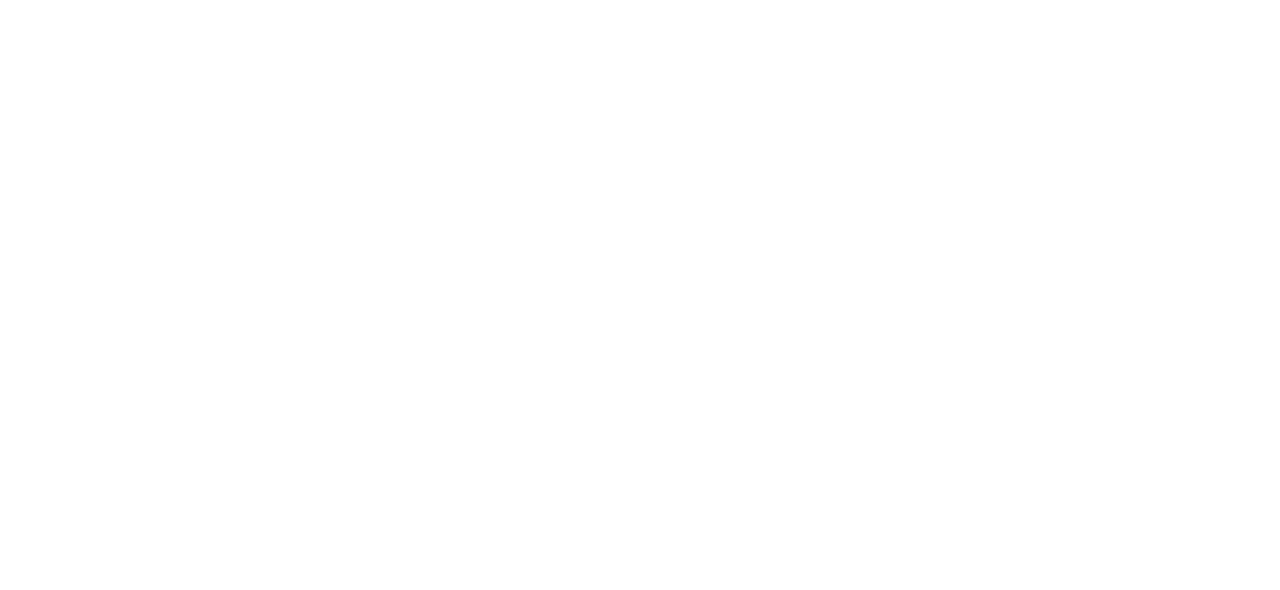
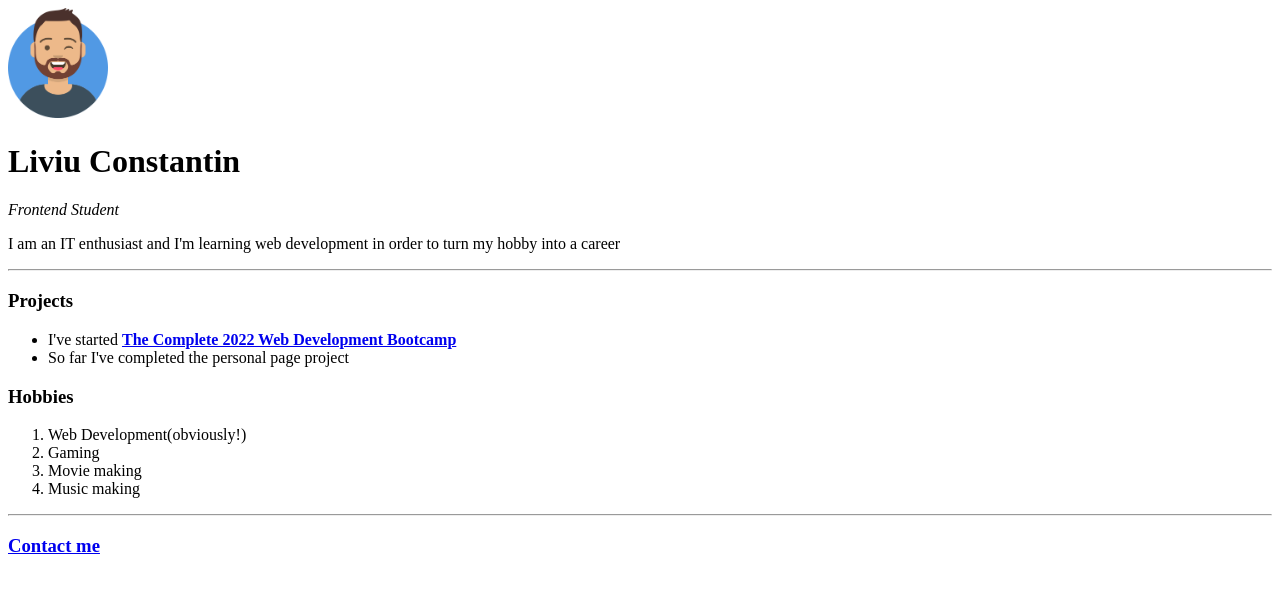
Before and after one commit to ConstantinLiviu/The-Complete-2022-Web-Development-Bootcamp, a plain HTML site: page Section 1 - Basic Personal Page/index.html in a window 1280 px wide. Drawn offline with Linux system fonts and the light colour scheme.

Commit message:
Personal page completed

```diff
--- a/Section 1 - Basic Personal Page/index.html
+++ b/Section 1 - Basic Personal Page/index.html
@@ -6,5 +6,40 @@
     <meta name="viewport" content="width=device-width, initial-scale=1.0" />
     <title>👌 Liviu's Personal Page</title>
   </head>
-  <body></body>
+  <body>
+    <img
+      src="thumbnail.png"
+      alt="author's profile picture"
+      style="width: 100px"
+    />
+    <h1>Liviu Constantin</h1>
+    <p><em>Frontend Student</em></p>
+    <p>
+      I am an IT enthusiast and I'm learning web development in order to turn my
+      hobby into a career
+    </p>
+    <hr />
+    <h3>Projects</h3>
+    <ul>
+      <li>
+        I've started
+        <strong
+          ><a
+            href="https://www.udemy.com/course/the-complete-web-development-bootcamp/"
+            >The Complete 2022 Web Development Bootcamp</a
+          ></strong
+        >
+      </li>
+      <li>So far I've completed the personal page project</li>
+    </ul>
+    <h3>Hobbies</h3>
+    <ol>
+      <li>Web Development(obviously!)</li>
+      <li>Gaming</li>
+      <li>Movie making</li>
+      <li>Music making</li>
+    </ol>
+    <hr />
+    <h3><a href="contact.html">Contact me</a></h3>
+  </body>
 </html>
```
